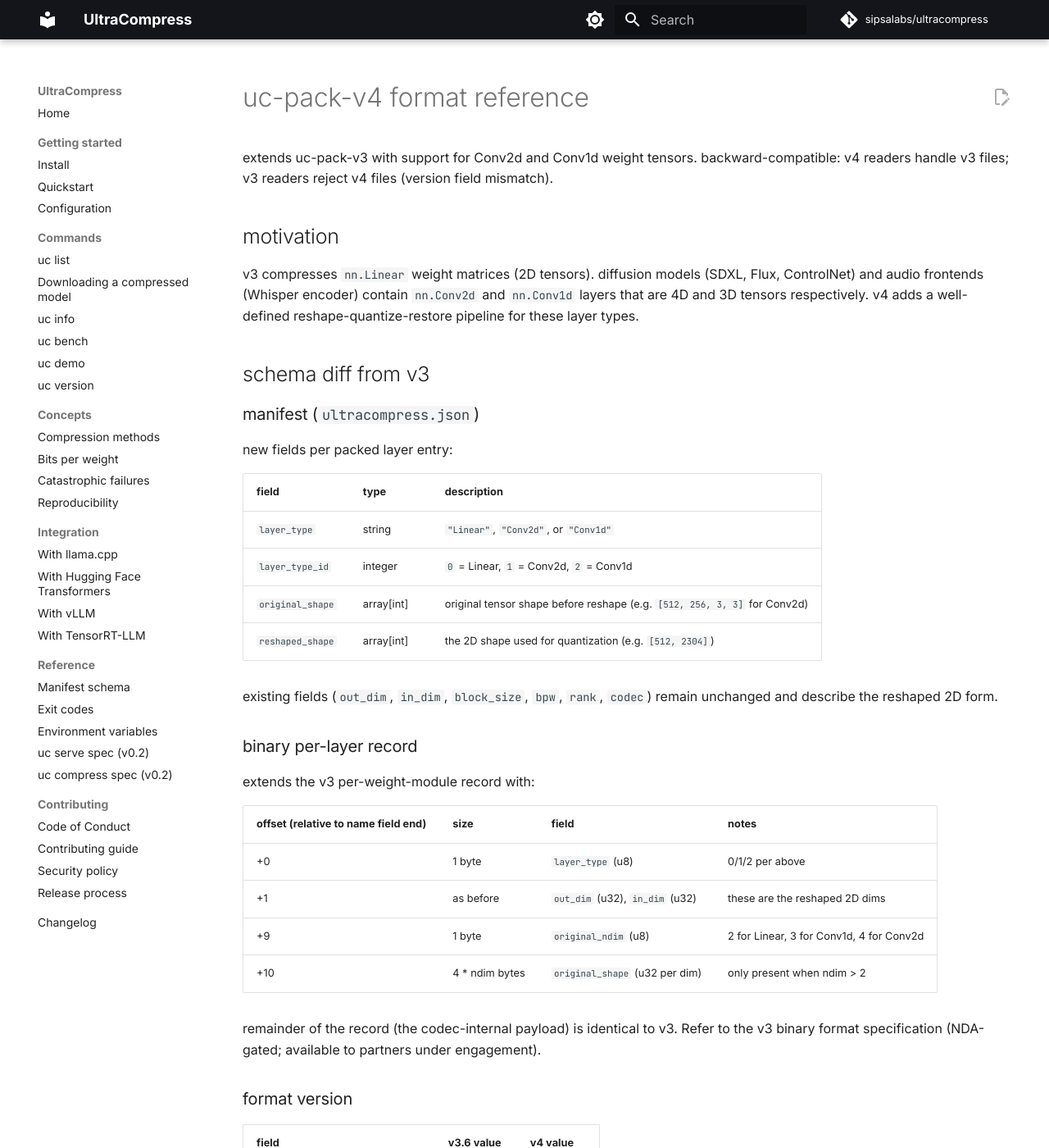
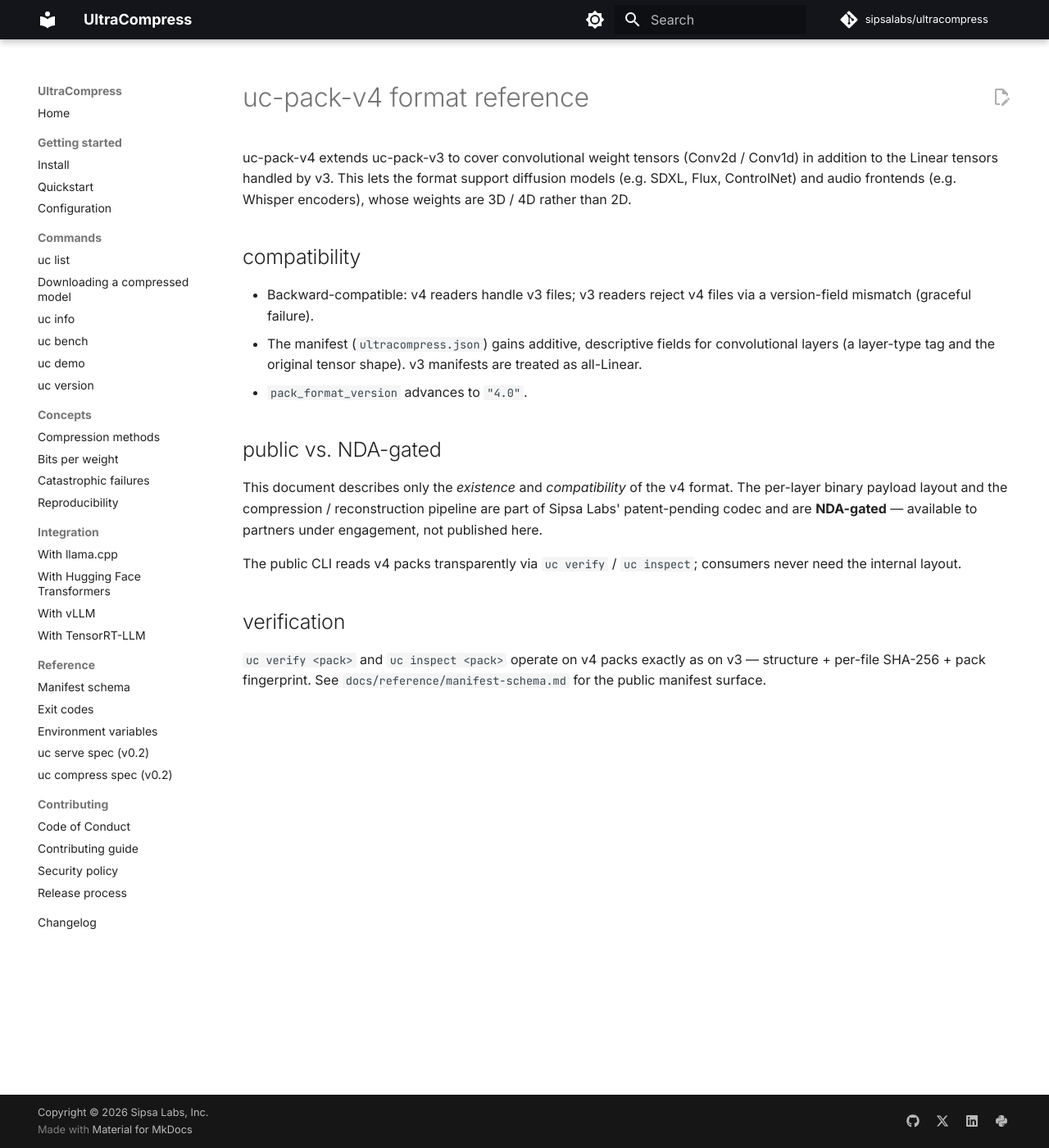
Before and after one commit to sipsalabs/ultracompress, an MkDocs documentation site: the page built from docs/reference/pack-v4-format.md, in a window 1280 px wide and 1400 px high. Shown: the whole window at 82% size. Built offline with MkDocs 1.6.1 and Material for MkDocs 9.7.7, drawn with Linux system fonts in a browser that asks for light colours; comment, search, counter and statistics services are not loaded; some of the changed text lies outside the part shown.

Commit message:
chore(security): scrub leaked internals from docs/reference/pack-v4-format.md

```diff
--- a/docs/reference/pack-v4-format.md
+++ b/docs/reference/pack-v4-format.md
@@ -1,73 +1,30 @@
 # uc-pack-v4 format reference
 
-extends uc-pack-v3 with support for Conv2d and Conv1d weight tensors. backward-compatible: v4 readers handle v3 files; v3 readers reject v4 files (version field mismatch).
+uc-pack-v4 extends uc-pack-v3 to cover convolutional weight tensors (Conv2d / Conv1d) in
+addition to the Linear tensors handled by v3. This lets the format support diffusion models
+(e.g. SDXL, Flux, ControlNet) and audio frontends (e.g. Whisper encoders), whose weights are
+3D / 4D rather than 2D.
 
-## motivation
+## compatibility
 
-v3 compresses `nn.Linear` weight matrices (2D tensors). diffusion models (SDXL, Flux, ControlNet) and audio frontends (Whisper encoder) contain `nn.Conv2d` and `nn.Conv1d` layers that are 4D and 3D tensors respectively. v4 adds a well-defined reshape-quantize-restore pipeline for these layer types.
+- Backward-compatible: v4 readers handle v3 files; v3 readers reject v4 files via a
+  version-field mismatch (graceful failure).
+- The manifest (`ultracompress.json`) gains additive, descriptive fields for convolutional
+  layers (a layer-type tag and the original tensor shape). v3 manifests are treated as all-Linear.
+- `pack_format_version` advances to `"4.0"`.
 
-## schema diff from v3
+## public vs. NDA-gated
 
-### manifest (`ultracompress.json`)
+This document describes only the *existence* and *compatibility* of the v4 format. The per-layer
+binary payload layout and the compression / reconstruction pipeline are part of Sipsa Labs'
+patent-pending codec and are **NDA-gated** — available to partners under engagement, not
+published here.
 
-new fields per packed layer entry:
+The public CLI reads v4 packs transparently via `uc verify` / `uc inspect`; consumers never
+need the internal layout.
 
-| field | type | description |
-|---|---|---|
-| `layer_type` | string | `"Linear"`, `"Conv2d"`, or `"Conv1d"` |
-| `layer_type_id` | integer | `0` = Linear, `1` = Conv2d, `2` = Conv1d |
-| `original_shape` | array[int] | original tensor shape before reshape (e.g. `[512, 256, 3, 3]` for Conv2d) |
-| `reshaped_shape` | array[int] | the 2D shape used for quantization (e.g. `[512, 2304]`) |
+## verification
 
-existing fields (`out_dim`, `in_dim`, `block_size`, `bpw`, `rank`, `codec`) remain unchanged and describe the reshaped 2D form.
-
-### binary per-layer record
-
-extends the v3 per-weight-module record with:
-
-| offset (relative to name field end) | size | field | notes |
-|---|---|---|---|
-| +0 | 1 byte | `layer_type` (u8) | 0/1/2 per above |
-| +1 | as before | `out_dim` (u32), `in_dim` (u32) | these are the reshaped 2D dims |
-| +9 | 1 byte | `original_ndim` (u8) | 2 for Linear, 3 for Conv1d, 4 for Conv2d |
-| +10 | 4 * ndim bytes | `original_shape` (u32 per dim) | only present when ndim > 2 |
-
-remainder of the record (the codec-internal payload) is identical to v3. Refer to the v3 binary format specification (NDA-gated; available to partners under engagement).
-
-### format version
-
-| field | v3.6 value | v4 value |
-|---|---|---|
-| `pack_format_version` | `"3.6"` | `"4.0"` |
-| binary version (u16 in file header) | `4` | `5` |
-
-## Conv2d quantization pipeline
-
-1. **reshape:** `(out_c, in_c, kH, kW)` -> `(out_c, in_c * kH * kW)`
-2. **block size selection:**
-   - 1x1 kernel: standard block sizing (128 if divisible, else 64, else per-row)
-   - 3x3+ kernel: `block_size = in_channels` (kernel-aligned scaling)
-   - if `in_channels > 256`: largest divisor of `in_channels` that is <= 256
-3. **quantize:** standard per-block symmetric scalar quantization on the 2D form
-4. **correction:** low-rank `V @ U` correction on the 2D form (same as Linear)
-5. **pack:** serialize the 2D quantized form + reshape metadata
-6. **restore:** on load, dequantize the 2D form, reshape back to `(out_c, in_c, kH, kW)`
-
-Conv1d follows the same pipeline with `(out_c, in_c, k)` -> `(out_c, in_c * k)`.
-
-## block size rationale
-
-for a 3x3 conv with `in_channels=256`, flattening produces rows of length `256 * 9 = 2304`. a standard block-128 would group elements from different spatial positions (different kernel taps), mixing scales. setting `block_size = in_channels = 256` means each block contains all channels at one spatial position, preserving per-position dynamic range.
-
-empirical result: kernel-aligned block-256 on SDXL UNet's largest Conv2d (1280x2560x3x3) gives relative error 0.058, vs 0.208 for per-row quantization (3.6x improvement).
-
-## backward compatibility
-
-- v4 reader checks binary version field. if version <= 4 (v3.6), reads as v3 (all layers assumed Linear).
-- v3 reader encountering version 5 (v4) should reject gracefully.
-- manifest `layer_type` field is additive; v3 manifests implicitly have `layer_type = "Linear"` for all entries.
-
-## implementation
-
-internal: `.private/pack_v4.py`
-public schema only: this document.
+`uc verify <pack>` and `uc inspect <pack>` operate on v4 packs exactly as on v3 — structure +
+per-file SHA-256 + pack fingerprint. See `docs/reference/manifest-schema.md` for the public
+manifest surface.
```
